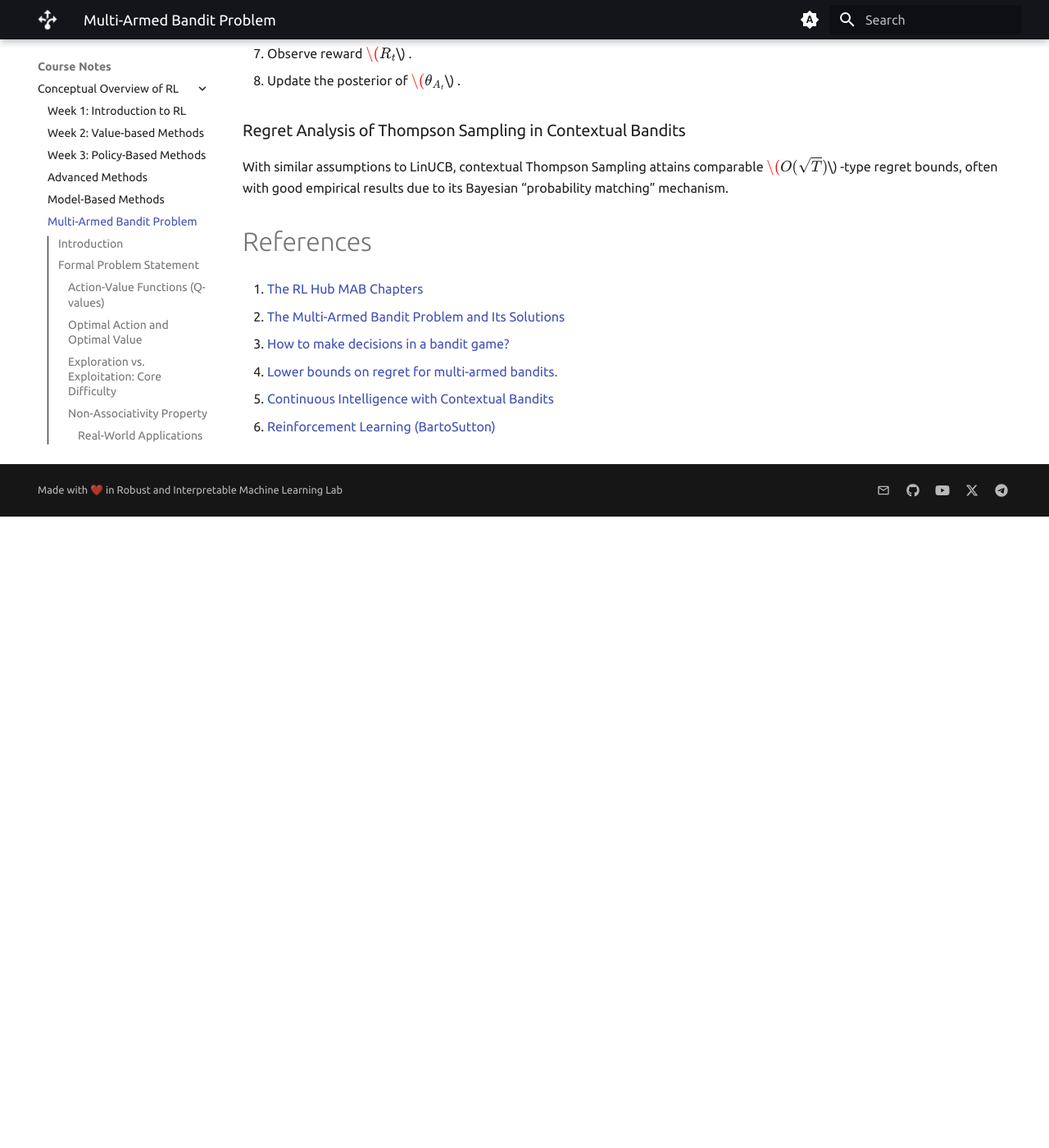
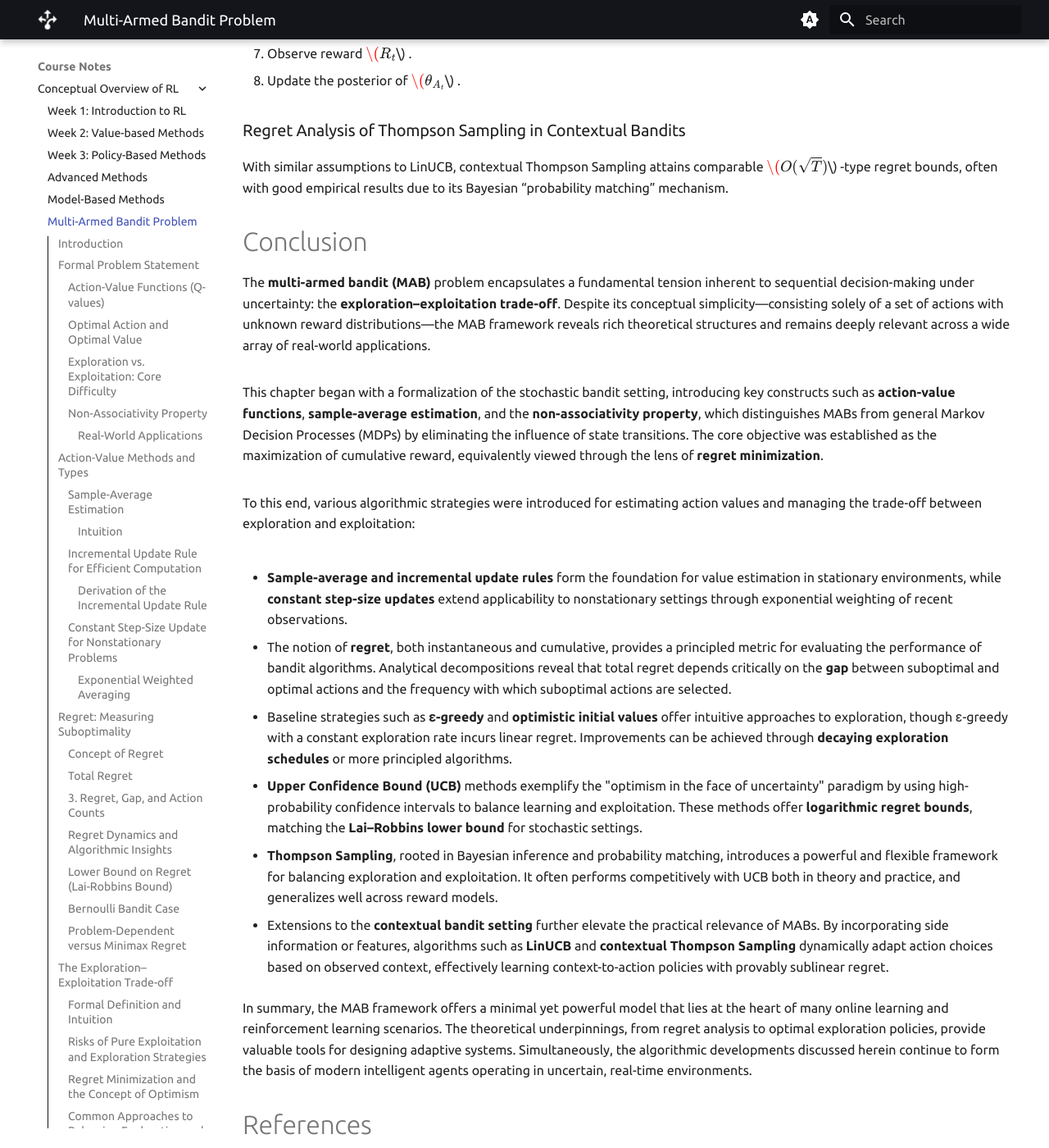
Before and after one commit to DeepRLCourse/DeepRLCourse.github.io, an MkDocs documentation site: the page built from docs/course_notes/bandits.md, in a window 1280 px wide and 1400 px high, scrolled down 30247 px. Shown: the whole window at 82% size. Built offline with MkDocs 1.6.1 and Material for MkDocs 9.7.7, drawn with Linux system fonts in a browser that asks for light colours; some web fonts are replaced; before the commit the page ends 30877 px from its top, so only the background shows below that.

Commit message:
Update bandits.md

```diff
--- a/docs/course_notes/bandits.md
+++ b/docs/course_notes/bandits.md
@@ -3,6 +3,7 @@
 ## Introduction
 
 The **multi-armed bandit (MAB)** problem represents one of the simplest yet profoundly insightful frameworks for analyzing the fundamental dilemma known as the **exploration-exploitation tradeoff** in decision-making under uncertainty. This tradeoff arises naturally whenever an agent faces multiple choices whose outcomes are uncertain, requiring it to continually balance between **exploring** unknown actions to discover their potential rewards and **exploiting** known actions to maximize immediate returns. The elegance and simplicity of the MAB setup enable rigorous theoretical analysis while maintaining relevance to numerous practical scenarios.
+
 
 ## Formal Problem Statement
 
@@ -1013,6 +1014,37 @@ Thompson Sampling (TS) can also be extended to **contextual** bandits by placing
 With similar assumptions to LinUCB, contextual Thompson Sampling attains comparable $\(O(\sqrt{T})\)$ -type regret bounds, often with good empirical results due to its Bayesian “probability matching” mechanism.
 
 
+
+
+
+
+# Conclusion
+
+The **multi-armed bandit (MAB)** problem encapsulates a fundamental tension inherent to sequential decision-making under uncertainty: the **exploration–exploitation trade-off**. Despite its conceptual simplicity—consisting solely of a set of actions with unknown reward distributions—the MAB framework reveals rich theoretical structures and remains deeply relevant across a wide array of real-world applications.
+
+This chapter began with a formalization of the stochastic bandit setting, introducing key constructs such as **action-value functions**, **sample-average estimation**, and the **non-associativity property**, which distinguishes MABs from general Markov Decision Processes (MDPs) by eliminating the influence of state transitions. The core objective was established as the maximization of cumulative reward, equivalently viewed through the lens of **regret minimization**.
+
+To this end, various algorithmic strategies were introduced for estimating action values and managing the trade-off between exploration and exploitation:
+
+- **Sample-average and incremental update rules** form the foundation for value estimation in stationary environments, while **constant step-size updates** extend applicability to nonstationary settings through exponential weighting of recent observations.
+
+- The notion of **regret**, both instantaneous and cumulative, provides a principled metric for evaluating the performance of bandit algorithms. Analytical decompositions reveal that total regret depends critically on the **gap** between suboptimal and optimal actions and the frequency with which suboptimal actions are selected.
+
+- Baseline strategies such as **ε-greedy** and **optimistic initial values** offer intuitive approaches to exploration, though ε-greedy with a constant exploration rate incurs linear regret. Improvements can be achieved through **decaying exploration schedules** or more principled algorithms.
+
+- **Upper Confidence Bound (UCB)** methods exemplify the "optimism in the face of uncertainty" paradigm by using high-probability confidence intervals to balance learning and exploitation. These methods offer **logarithmic regret bounds**, matching the **Lai–Robbins lower bound** for stochastic settings.
+
+- **Thompson Sampling**, rooted in Bayesian inference and probability matching, introduces a powerful and flexible framework for balancing exploration and exploitation. It often performs competitively with UCB both in theory and practice, and generalizes well across reward models.
+
+- Extensions to the **contextual bandit setting** further elevate the practical relevance of MABs. By incorporating side information or features, algorithms such as **LinUCB** and **contextual Thompson Sampling** dynamically adapt action choices based on observed context, effectively learning context-to-action policies with provably sublinear regret.
+
+In summary, the MAB framework offers a minimal yet powerful model that lies at the heart of many online learning and reinforcement learning scenarios. The theoretical underpinnings, from regret analysis to optimal exploration policies, provide valuable tools for designing adaptive systems. Simultaneously, the algorithmic developments discussed herein continue to form the basis of modern intelligent agents operating in uncertain, real-time environments.
+
+
+
+
+
+
 # References
 
 1. [The RL Hub MAB Chapters](https://the-rl-hub.github.io/Pages/2-smab/smab.html)
```
